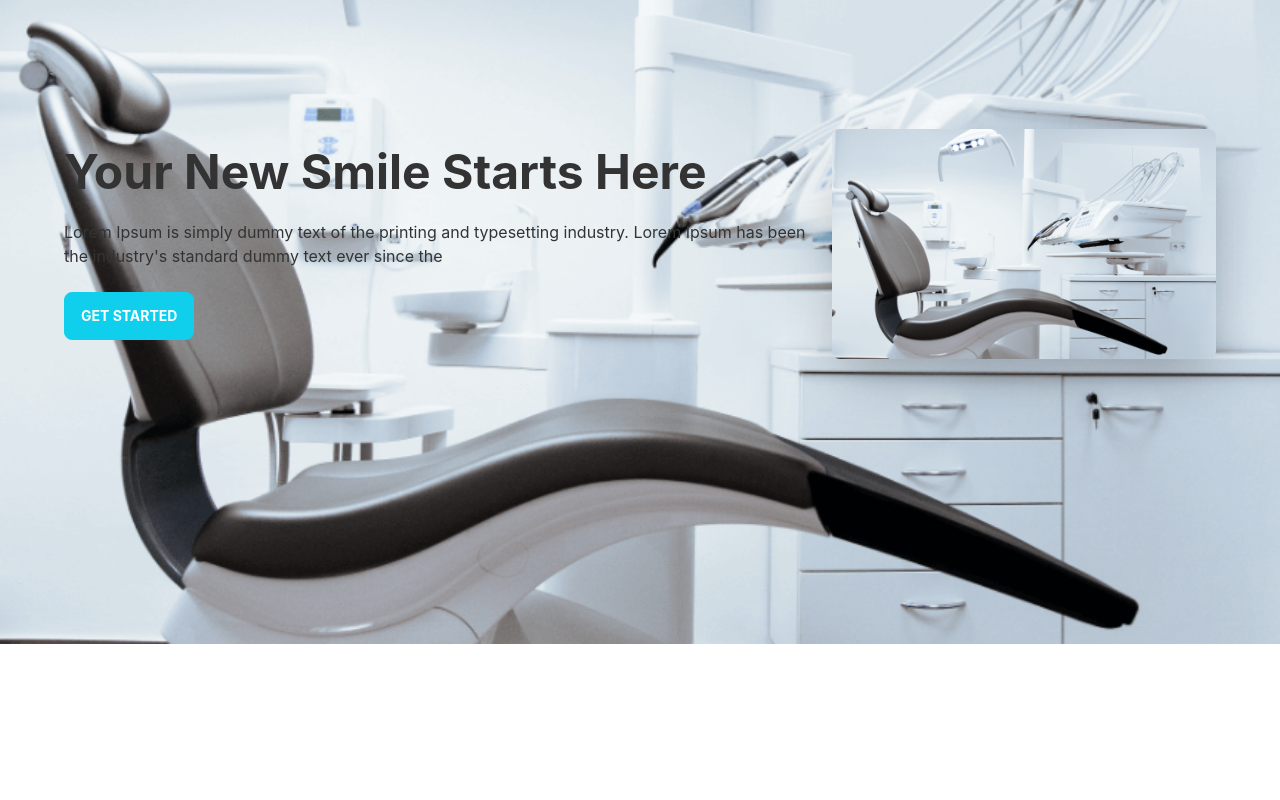
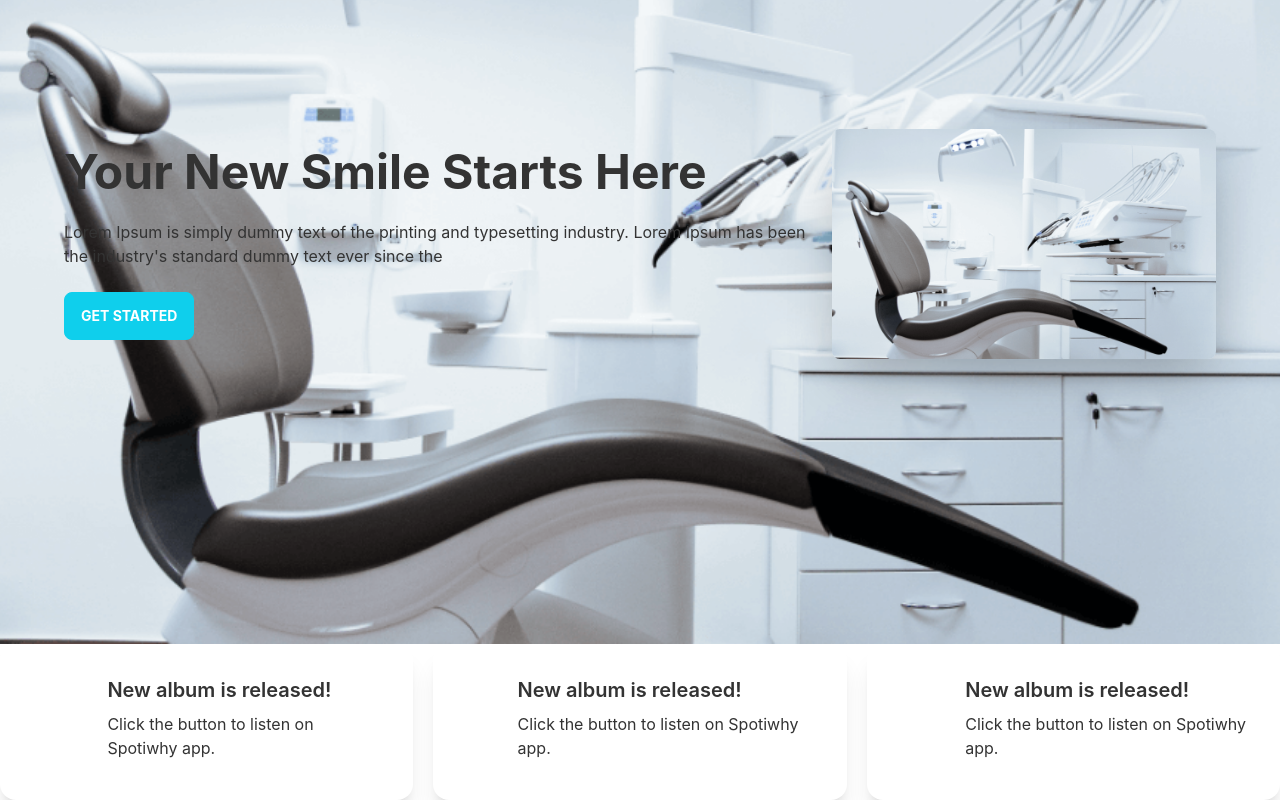
Before and after one commit to khalil224/doctors-portal, a React (Create React App) app: page / in a window 1280 px wide. Shown: the part 224-1024 px from the top of the page. Before the commit the page ends 868 px from the top, so only its background shows below. Built offline with nearby package versions, Linux system fonts and the light colour scheme.

Commit message:
information added

```diff
--- a/src/Pages/Home/Home.js
+++ b/src/Pages/Home/Home.js
@@ -1,10 +1,12 @@
 import React from 'react';
 import Banner from './Banner/Banner';
+import Information from './Information/Information';
 
 const Home = () => {
     return (
         <div>
             <Banner></Banner>
+            <Information></Information>
         </div>
     );
 };
--- /dev/null
+++ b/src/Pages/Home/Information/InfoCart.js
@@ -0,0 +1,18 @@
+import React from 'react';
+
+const InfoCart = ({ img }) => {
+    return (
+        <div class="card lg:card-side bg-base-100 shadow-xl bg-accent">
+            <figure><img src={img} alt="Album" /></figure>
+            <div class="card-body">
+                <h2 class="card-title">New album is released!</h2>
+                <p>Click the button to listen on Spotiwhy app.</p>
+                <div class="card-actions justify-end">
+
+                </div>
+            </div>
+        </div>
+    );
+};
+
+export default InfoCart;
--- a/src/Pages/Home/Information/Information.js
+++ b/src/Pages/Home/Information/Information.js
@@ -0,0 +1,18 @@
+import React from 'react';
+import InfoCart from './InfoCart';
+import clock from '../../../assets/icons/clock.svg'
+import marker from '../../../assets/icons/marker.svg'
+import phone from '../../../assets/icons/phone.svg'
+
+
+const Information = () => {
+    return (
+        <div className='grid grid-cols-1 lg:grid-cols-3 gap-5'>
+            <InfoCart img={clock}></InfoCart>
+            <InfoCart img={marker}></InfoCart>
+            <InfoCart img={phone}></InfoCart>
+        </div>
+    );
+};
+
+export default Information;
```
